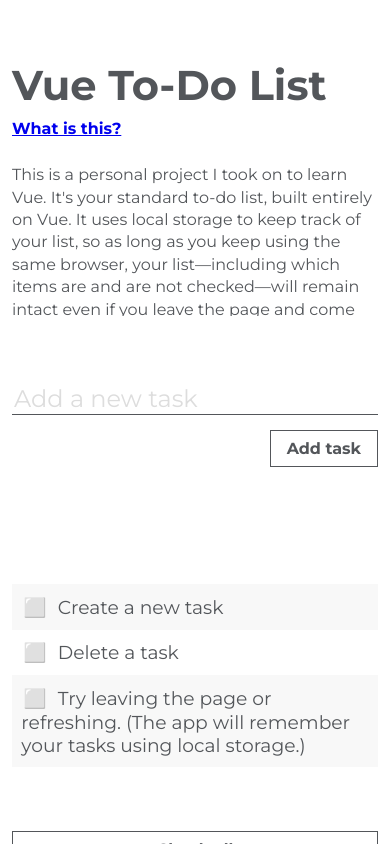
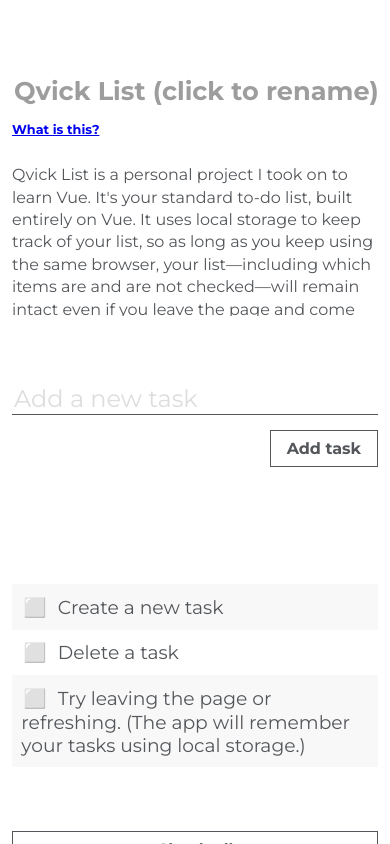
Before and after one commit to josh-collinsworth/vue-to-do-list, a Vue app: page / in a window 390 px wide. Both pictures are taken after a click on the link "What is this?". Shown: the top 844 px of the page. Built offline with nearby package versions, Linux system fonts and the light colour scheme.

Commit message:
Qvick List (list renaming added)

```diff
--- a/src/App.vue
+++ b/src/App.vue
@@ -3,7 +3,7 @@
     <transition name="fadeDown" >
       <Modal v-if="modal.alerting" :type="this.modal.type" :alerting="this.modal.alerting" :modalMessage="this.modal.message" @changeAlerting="changeAlerting" @modalConfirmed="this.modal.type"/>
     </transition>
-    <h1>Vue To-Do List</h1>
+    <h1><input type="text" id="list-title" placeholder='Qvick List (click to rename)' :value='listTitle' @click='this.selectListTitle' @input='this.updateListTitle' /></h1>
     <Explanation />
     <NewTaskEntry :todos="this.tasks"/>
     <TaskList :todos="this.tasks" @removeTask="this.deleteTask" @changeChecked="this.changeChecked" />
@@ -23,6 +23,7 @@ export default {
   name: 'App',
   data() {
     return {
+      listTitle: '',
       tasks: [],
       modal: {
         type: this.changeAlerting,
@@ -35,6 +36,7 @@ export default {
   },
   created: function(){
     const list = JSON.parse(localStorage.getItem('vueToDoList'));
+    const title = JSON.parse(localStorage.getItem('vueToDoListTitle'));
     if(list){
       this.tasks = list;
     } else {
@@ -44,10 +46,22 @@ export default {
         { name: 'Try leaving the page or refreshing. (The app will remember your tasks using local storage.)', id: 1542895497118, taskChecked: false }
       ]
     }
+    if(title){
+      this.listTitle = title;
+    } else {
+      this.listTitle = '';
+    }
   },
   methods: {
     updateLocalStorage: function(){
       localStorage.setItem('vueToDoList', JSON.stringify(this.tasks));
+    },
+    selectListTitle: function(){
+      document.querySelector('#list-title').select();
+    },
+    updateListTitle: function(){
+      this.listTitle = document.querySelector('#list-title').value;
+      localStorage.setItem('vueToDoListTitle', JSON.stringify(this.listTitle));
     },
     selectAll: function(){
       const inputs = document.querySelectorAll('#app input[type="checkbox"]');
@@ -75,13 +89,14 @@ export default {
       this.updateLocalStorage();
     },
     deleteAll: function(){
-      this.modal.message = '⚠️ Delete all tasks? (WARNING: this cannot be undone!)';
+      this.modal.message = '⚠️ Delete all tasks and reset the list? (WARNING: this cannot be undone!)';
       this.modal.alerting = true;
       this.modal.type = this.deleteAllConfirmed;
     },
     deleteAllConfirmed: function(){
       this.tasks = [];
       localStorage.removeItem('vueToDoList');
+      localStorage.removeItem('vueToDoListTitle');
       location.reload();
     },
     deleteAllChecked: function(){
@@ -155,7 +170,23 @@ export default {
   h1 {
     margin-bottom: 0;
   }
+  h1 input {
+    font-size: 2rem;
+    font-weight: bold;
+    width: 100%;
+    border: none;
+  }
+  h1 input:focus {
+    border-bottom: 3px double;
+    outline: none;
+  }
+  h1 input:placeholder-shown {
+    opacity: .7;
+  }
   @media(max-width: 624px){
+    h1 input {
+      font-size: 1.6rem;
+    }
     #app {
       max-width: calc(100% - 24px);
       font-size: 1.3rem;
--- a/src/components/Explanation.vue
+++ b/src/components/Explanation.vue
@@ -3,7 +3,7 @@
         <p><a id="explanation-link" href="#" @click="explain">What is this?</a></p>
         <div :style="`height: ${explained ? '10rem' : '0'}; overflow: hidden; transition: all .3s ease-in-out;`">
         <transition name="fadeDown" >
-            <p id="explanation" v-if="explained" >This is a personal project I took on to learn Vue. It's your standard to-do list, built entirely on Vue. It uses local storage to keep track of your list, so as long as you keep using the same browser, your list—including which items are and are not checked—will remain intact even if you leave the page and come back.</p>
+            <p id="explanation" v-if="explained" >Qvick List is a personal project I took on to learn Vue. It's your standard to-do list, built entirely on Vue. It uses local storage to keep track of your list, so as long as you keep using the same browser, your list—including which items are and are not checked—will remain intact even if you leave the page and come back.</p>
         </transition>
         </div>
     </div>
@@ -38,6 +38,7 @@ export default {
         line-height: 1.4;
     }
     p a {
+        font-size: .8rem;
         font-weight: bold;
     }
     p a:visited {
```
